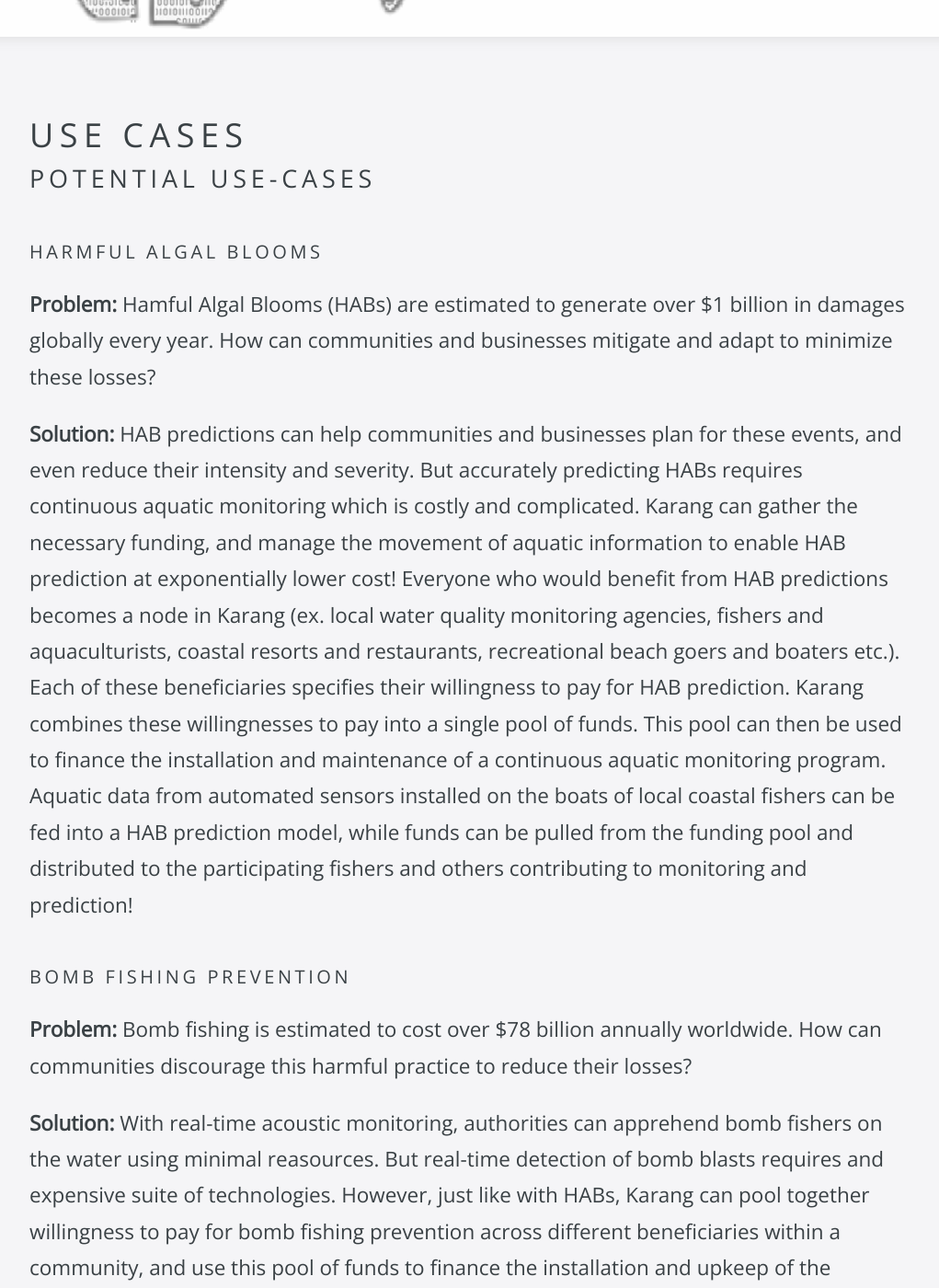
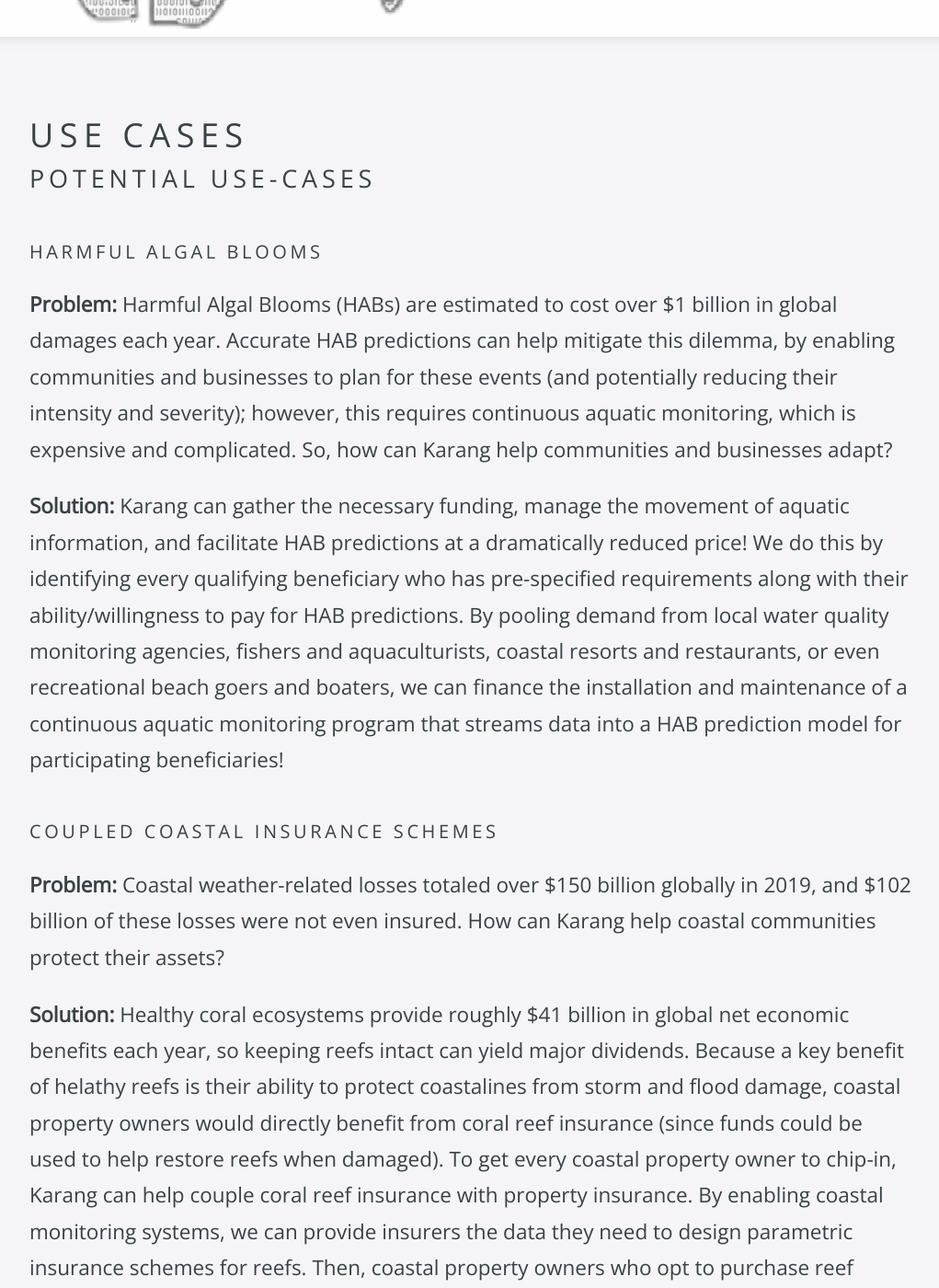
Before and after one commit to SSOATeam/website, a Jekyll site: the page built from use-cases/index.html, in a window 1280 px wide and 1400 px high, scrolled down 380 px. Shown: the whole window at 92% size, without its empty margins (128-1149 px from the left). Built offline with Jekyll 4.4.1, drawn with Linux system fonts in a browser that asks for light colours; nearby versions of some CDN libraries; some of the changed text lies outside the part shown.

Commit message:
Update use-case descriptions.

```diff
--- a/use-cases/index.html
+++ b/use-cases/index.html
@@ -7,43 +7,37 @@
 navigation_order: 3
 ---
 <h3 id="potential-use-cases">Potential Use-Cases</h3>
-<h5 id="harmful-algal-blooms">Harmful algal blooms</h5>
-<p><strong>Problem:</strong> Hamful Algal Blooms (HABs) are estimated to generate over $1 billion in damages globally
-	every year. How can communities and businesses mitigate and adapt to minimize these losses?</p>
-<p><strong>Solution:</strong> HAB predictions can help communities and businesses plan for these events, and even reduce
-	their intensity and severity. But accurately predicting HABs requires continuous aquatic monitoring which is costly
-	and complicated. Karang can gather the necessary funding, and manage the movement of aquatic information to enable
-	HAB prediction at exponentially lower cost! Everyone who would benefit from HAB predictions becomes a node in Karang
-	(ex. local water quality monitoring agencies, fishers and aquaculturists, coastal resorts and restaurants,
-	recreational beach goers and boaters etc.). Each of these beneficiaries specifies their willingness to pay for HAB
-	prediction. Karang combines these willingnesses to pay into a single pool of funds. This pool can then be used to
-	finance the installation and maintenance of a continuous aquatic monitoring program. Aquatic data from automated
-	sensors installed on the boats of local coastal fishers can be fed into a HAB prediction model, while funds can be
-	pulled from the funding pool and distributed to the participating fishers and others contributing to monitoring and
-	prediction!</p>
+<h5 id="harmful-algal-blooms">Harmful Algal Blooms</h5>
+<p><strong>Problem:</strong> Harmful Algal Blooms (HABs) are estimated to cost over $1 billion in global damages each year.
+	Accurate HAB predictions can help mitigate this dilemma, by enabling communities and businesses to plan for these events
+	(and potentially reducing their intensity and severity); however, this requires continuous aquatic monitoring, which is
+	expensive and complicated. So, how can Karang help communities and businesses adapt?</p>
+<p><strong>Solution:</strong> Karang can gather the necessary funding, manage the movement of aquatic information, and facilitate
+	HAB predictions at a dramatically reduced price! We do this by identifying every qualifying beneficiary who has pre-specified requirements
+	along with their ability/willingness to pay for HAB predictions. By pooling demand from local water quality monitoring agencies,
+	fishers and aquaculturists, coastal resorts and restaurants, or even recreational beach goers and boaters, we can finance the installation
+	and maintenance of a continuous aquatic monitoring program that streams data into a HAB prediction model for participating beneficiaries!
+</p>
+
+<h5 id="coupled-coastal-insurance-schemes">Coupled Coastal Insurance Schemes</h5>
+<p><strong>Problem:</strong> Coastal weather-related losses totaled over $150 billion globally in 2019, and $102 billion of these losses were not even
+	insured. How can Karang help coastal communities protect their assets?
+</p>
+<p><strong>Solution:</strong> Healthy coral ecosystems provide roughly $41 billion in global net economic benefits each year, so keeping reefs intact
+	can yield major dividends. Because a key benefit of helathy reefs is their ability to protect coastalines from storm and flood damage, coastal
+	property owners would directly benefit from coral reef insurance (since funds could be used to help restore reefs when damaged). To get every
+	coastal property owner to chip-in, Karang can help couple coral reef insurance with property insurance. By enabling coastal monitoring systems,
+	we can provide insurers the data they need to design parametric insurance schemes for reefs. Then, coastal property owners who opt to purchase
+	reef insurance through Karang can receive a discount on their property insuance, effectively incentivizing coral reef protection and restoration.
+</p>
+
 <h5 id="bomb-fishing-prevention">Bomb Fishing Prevention</h5>
-<p><strong>Problem:</strong> Bomb fishing is estimated to cost over $78 billion annually worldwide. How can communities
-	discourage this harmful practice to reduce their losses?</p>
-<p><strong>Solution:</strong> With real-time acoustic monitoring, authorities can apprehend bomb fishers on the water
-	using minimal reasources. But real-time detection of bomb blasts requires and expensive suite of technologies.
-	However, just like with HABs, Karang can pool together willingness to pay for bomb fishing prevention across
-	different beneficiaries within a community, and use this pool of funds to finance the installation and upkeep of the
-	monitoring technology. Underwater hydrophones on the boats of small scale fishers would be used to detect and locate
-	bomb blasts in real time. An alert would immediately be sent to the authorities containing a timestamp of the blast
-	and the approximate GPS coordinates so that patrols can head straight to the area to catch the offender.</p>
-<h5 id="coupled-coastal-insurance-schemes">Coupled Coastal Insurance Schemes</h5>
-<p><strong>Problem:</strong> Global coastal weather-related losses totaled over $150 billion in 2019, $102 billion of
-	which were not even insured. How can coastal communities reduce weather-related losses, and protect their assets?
-</p>
-<p><strong>Solution:</strong> Healthy coral reef ecosystems globally provide roughly $41 billion in net economic
-	benefits each year, so keeping reefs intact can yield major dividends. Because a key benefit of helathy reefs is
-	their ability to protect coastalines from storm and flood damage, coastal property owners would benefit from coral
-	reef insurance which could be used to help restore reefs when damaged. But how do you convince every property owner
-	to get reef insurance when they could easily reep benefits from their neighbor&#39;s policy? Karang could couple
-	coral reef insurance to property insurance. By enabling coastal monitoring systems like those mentioned in the above
-	HAB and bomb fishing examples, Karang can get insurers the data they need to design parametric insurnce schemes for
-	reefs. WIth Karang, coastal property owners that buy reef insurance would receive a discount on their property
-	insuance, coupling reef and property insurance, and effectively incentivizing coral reef protection and restoration.
+<p><strong>Problem:</strong> Bomb fishing is estimated to destroy over $78 billion each year, worldwide. How can Karang help communities
+	discourage this harmful practice and reduce their losses?</p>
+<p><strong>Solution:</strong> With real-time acoustic monitoring, authorities can easily apprehend bomb fishers on the water. Unfortunately,
+	real-time detection requires an expensive suite of technologies. However, as previously mentioned, Karang aggregates supply, demand,
+	and funding to implement and maintain solutions for a variety of beneficiaries. With adequate technology, data, and algorithmic support,
+	authorities can receive blast alerts, with a timestamp and aproximate GPS coordinates, so they can immediately pursue the perpetrators.
 </p>
 
 {% if paginator.total_pages > 1 %}
```
